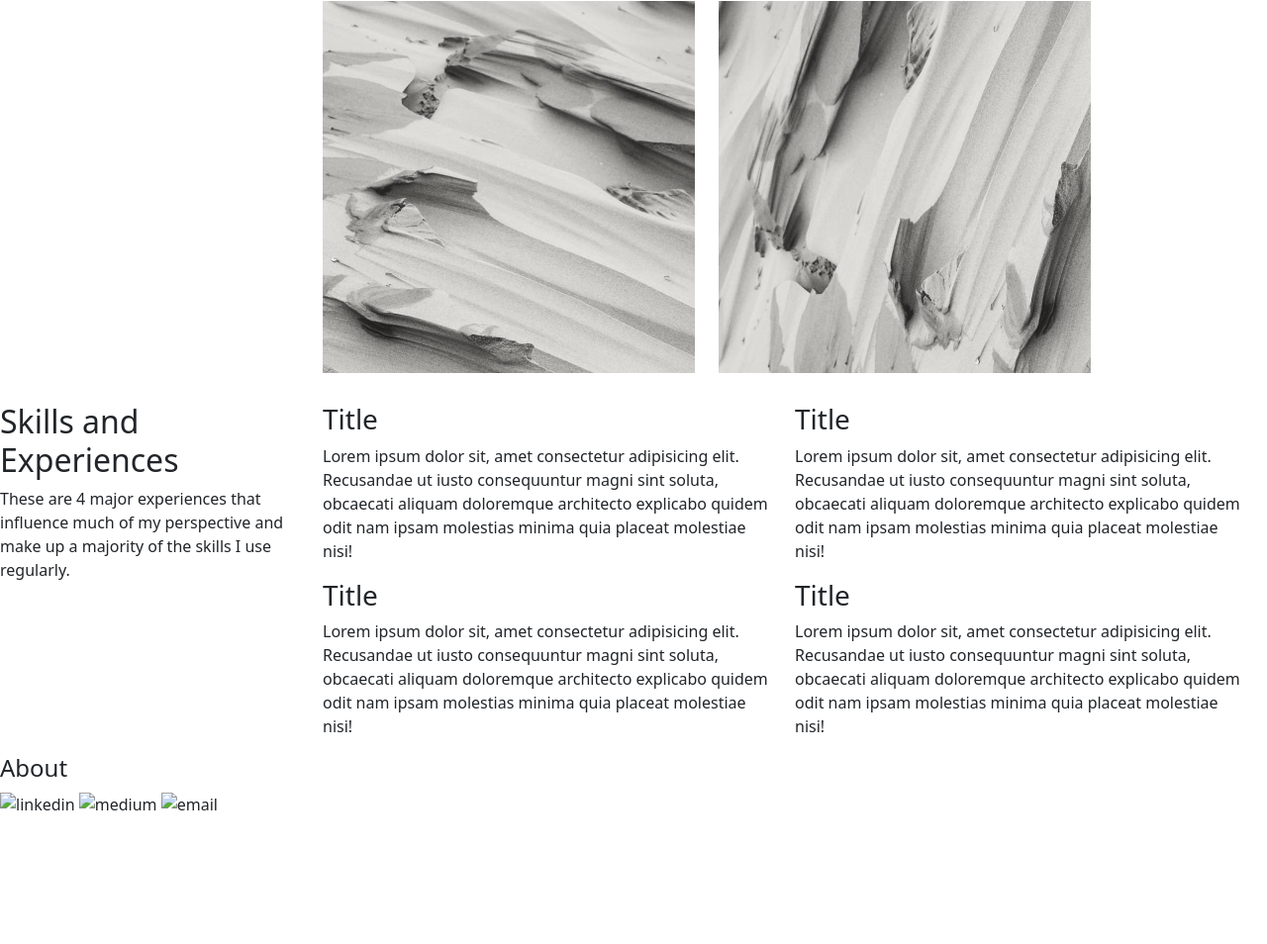
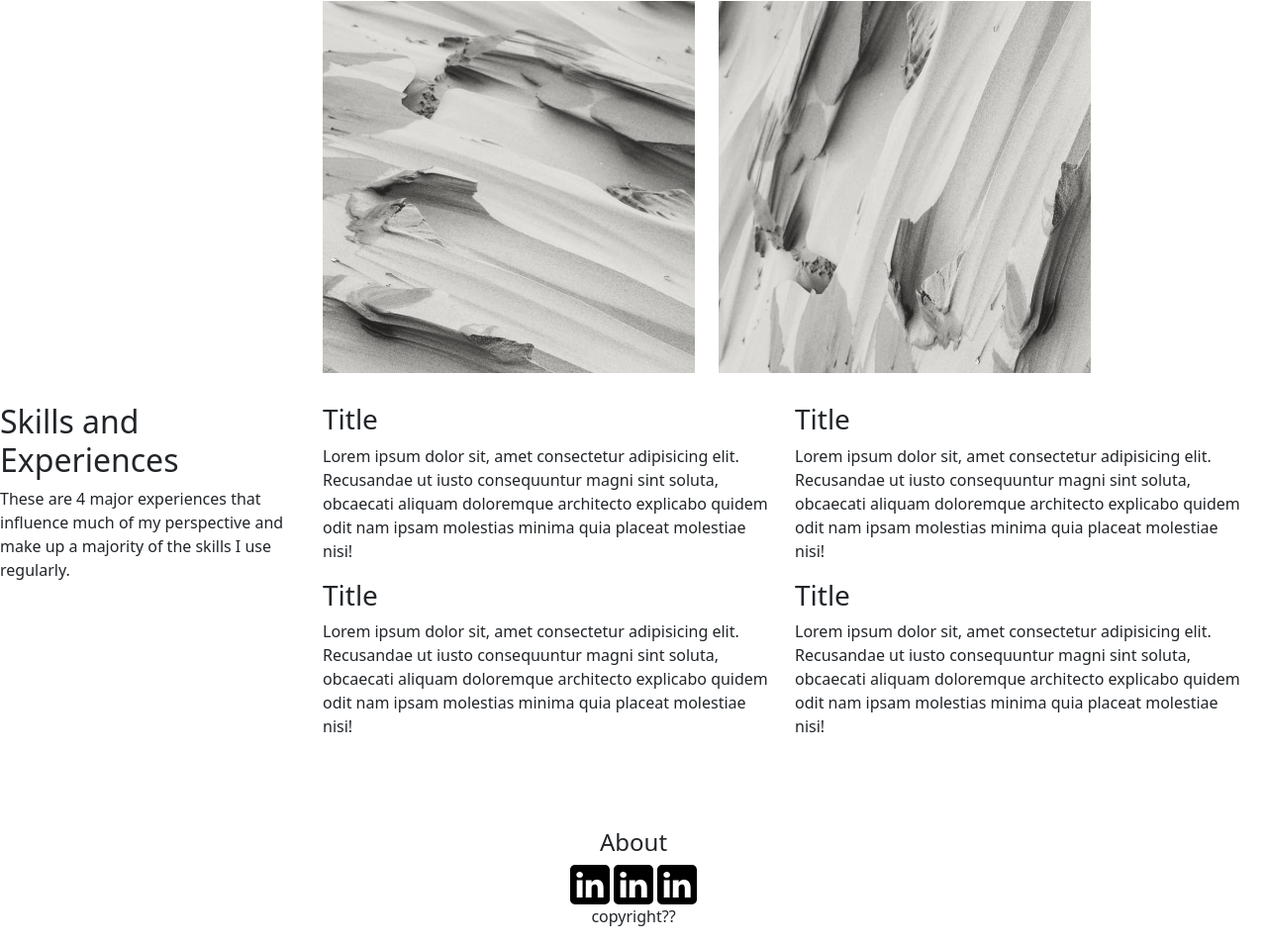
Before and after one commit to anchetadev/personal-website-template, a plain HTML site: page index.html in a window 1280 px wide. Shown: the part 642-1596 px from the top of the page at 99% size. Before the commit the page ends 1467 px from the top, so only its background shows below. Drawn offline with nearby package versions, Linux system fonts and the light colour scheme.

Commit message:
styling + placeholders

```diff
--- a/css/index.css
+++ b/css/index.css
@@ -9,5 +9,11 @@
     padding-top: 30px;
 }
 footer {
+    padding-top: 75px;
     margin: auto;
+    text-align: center;
 }
+footer > div > img {
+    width: 40px;
+    height: 40px;
+}
--- a/index.html
+++ b/index.html
@@ -64,11 +64,14 @@
     </article>
   </section>
 </div>
-  <footer class="col">
-    <h4>About</h4>
-    <img src="" alt="linkedin" srcset="">
-    <img src="" alt="medium" srcset="">
-    <img src="" alt="email" srcset="">
+  <footer class="row">
+    <h4 class="col-sm-12" >About</h4>
+    <div>
+      <img src="./img/linkedin.svg" alt="linkedin" srcset="">
+      <img src="./img/linkedin.svg" alt="medium" srcset="">
+      <img src="./img/linkedin.svg" alt="email" srcset="">
+    </div>
+    <p>copyright??</p>
   </footer>
 
   <script src="https://cdn.jsdelivr.net/npm/bootstrap@5.3.3/dist/js/bootstrap.bundle.min.js" integrity="sha384-YvpcrYf0tY3lHB60NNkmXc5s9fDVZLESaAA55NDzOxhy9GkcIdslK1eN7N6jIeHz" crossorigin="anonymous"></script>
```
Also changed, not shown: img/linkedin.svg (added).
